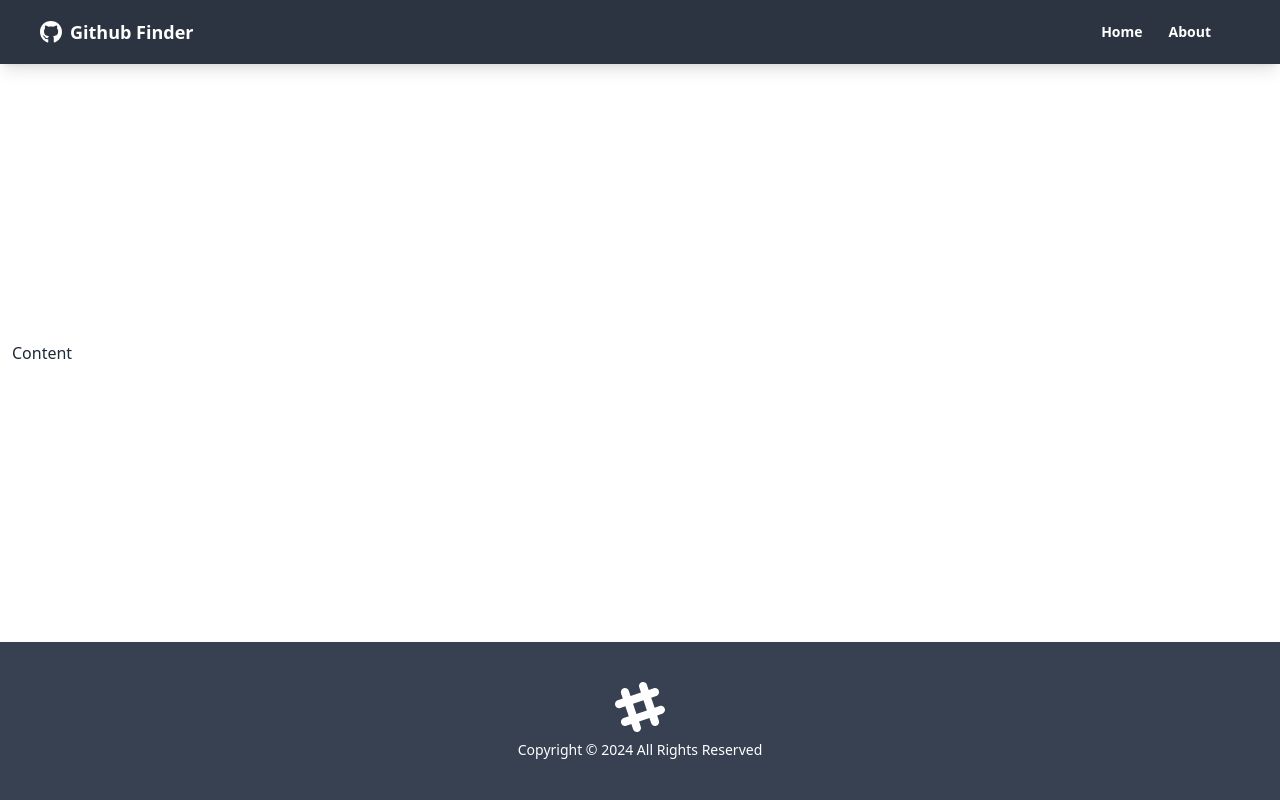
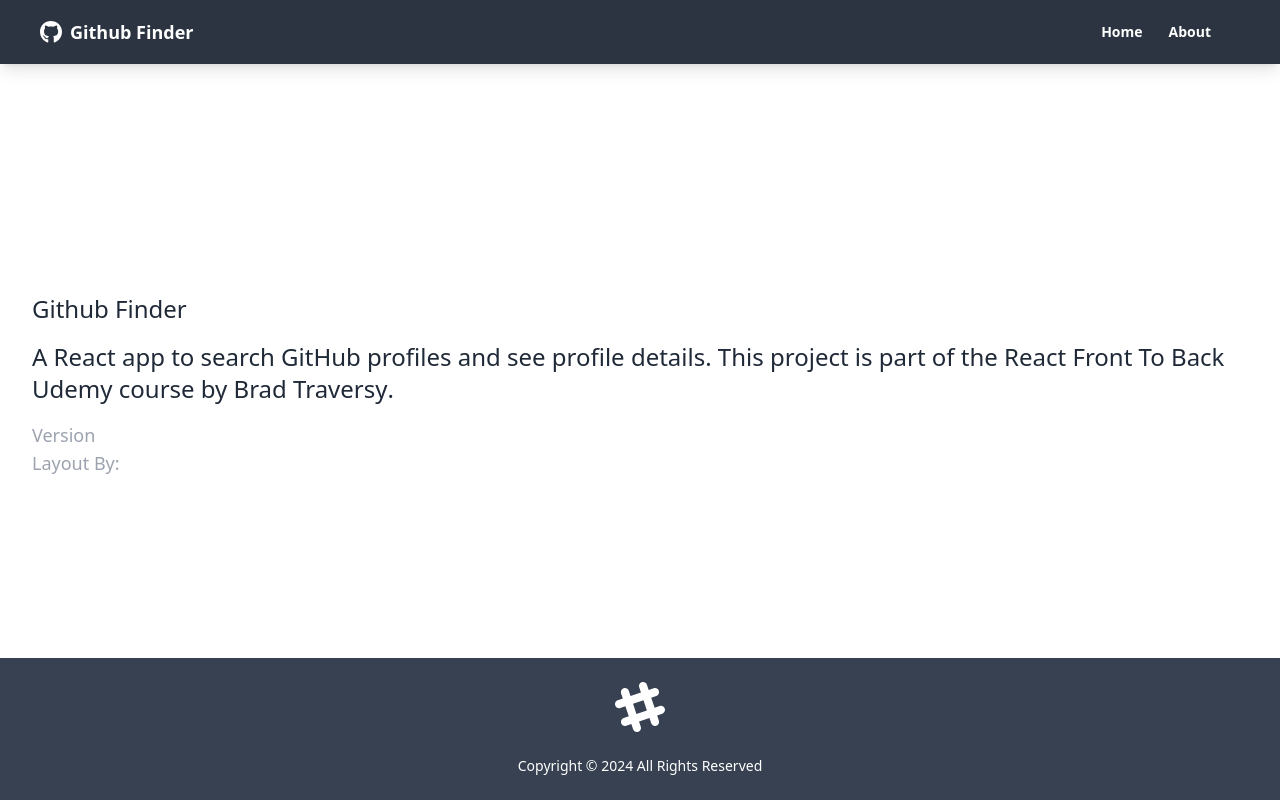
Before and after one commit to dinukah99/github-finder-react-app, a React (Vite) app: page /about in a window 1280 px wide. Built offline with nearby package versions, Linux system fonts and the light colour scheme.

Commit message:
Home,about and not found page templates

```diff
--- a/src/App.jsx
+++ b/src/App.jsx
@@ -1,14 +1,22 @@
-import {BrowserRouter as Router, Route} from 'react-router-dom';
+import {BrowserRouter as Router, Route, Routes} from 'react-router-dom';
 import Navbar from './components/layout/Navbar.jsx';
+import Home from "./pages/Home.jsx";
+import About from "./pages/About.jsx";
+import NotFound from "./pages/NotFound.jsx";
 import Footer from "./components/layout/Footer.jsx";
 
 function App() {
     return (
         <Router>
-            <div className="flex flex-col justify-between h-screen">
+            <div className=" flex flex-col justify-between h-screen">
                 <Navbar/>
-                <main className='container mx-auto px-3 pb-12'>
-                    Content
+                <main className='container'>
+                    <Routes>
+                        <Route path='/' element={<Home/>}/>
+                        <Route path='/about' element={<About/>}/>
+                        <Route path='/notfound' element={<NotFound/>}/>
+                        <Route path='*' element={<NotFound/>}/>
+                    </Routes>
                 </main>
                 <Footer/>
             </div>
--- a/src/components/layout/Footer.jsx
+++ b/src/components/layout/Footer.jsx
@@ -1,7 +1,7 @@
 function Footer(props) {
     const footerYear = new Date().getFullYear()
     return (
-        <footer className="footer p-10 bg-gray-700 text-white footer-center">
+        <footer className="footer p-6 bg-gray-700 text-white footer-center">
             <div>
                 <svg
                     width='50'
@@ -15,7 +15,7 @@
                     <path
                         d='M22.672 15.226l-2.432.811.841 2.515c.33 1.019-.209 2.127-1.23 2.456-1.15.325-2.148-.321-2.463-1.226l-.84-2.518-5.013 1.677.84 2.517c.391 1.203-.434 2.542-1.831 2.542-.88 0-1.601-.564-1.86-1.314l-.842-2.516-2.431.809c-1.135.328-2.145-.317-2.463-1.229-.329-1.018.211-2.127 1.231-2.456l2.432-.809-1.621-4.823-2.432.808c-1.355.384-2.558-.59-2.558-1.839 0-.817.509-1.582 1.327-1.846l2.433-.809-.842-2.515c-.33-1.02.211-2.129 1.232-2.458 1.02-.329 2.13.209 2.461 1.229l.842 2.515 5.011-1.677-.839-2.517c-.403-1.238.484-2.553 1.843-2.553.819 0 1.585.509 1.85 1.326l.841 2.517 2.431-.81c1.02-.33 2.131.211 2.461 1.229.332 1.018-.21 2.126-1.23 2.456l-2.433.809 1.622 4.823 2.433-.809c1.242-.401 2.557.484 2.557 1.838 0 .819-.51 1.583-1.328 1.847m-8.992-6.428l-5.01 1.675 1.619 4.828 5.011-1.674-1.62-4.829z'></path>
                 </svg>
-                <p>Copyright &copy; {footerYear} All Rights Reserved</p>
+                <p className="pt-4">Copyright &copy; {footerYear} All Rights Reserved</p>
             </div>
         </footer>
 
--- /dev/null
+++ b/src/pages/About.jsx
@@ -0,0 +1,35 @@
+import React from 'react';
+
+function About(props) {
+    return (
+        <div>
+            <h1 className="text-2xl mb-4">
+                Github Finder
+            </h1>
+            <p className='mb-4 text-2xl font-light'>
+                A React app to search GitHub profiles and see profile details. This
+                project is part of the
+                <a href='https://www.udemy.com/course/modern-react-front-to-back/'>
+                    {' '}
+                    React Front To Back
+                </a>{' '}
+                Udemy course by
+                <strong>
+                    <a href='https://traversymedia.com'> Brad Traversy</a>
+                </strong>
+                .
+            </p>
+            <p className='text-lg text-gray-400'>
+                Version <span className='text-white'>1.0.0</span>
+            </p>
+            <p className='text-lg text-gray-400'>
+                Layout By:
+                <a className='text-white' href='https://twitter.com/hassibmoddasser'>
+                    &nbsp;Hassib Moddasser
+                </a>
+            </p>
+        </div>
+    );
+}
+
+export default About;
--- /dev/null
+++ b/src/pages/Home.jsx
@@ -0,0 +1,9 @@
+import React from 'react';
+
+function Home(props) {
+    return (
+        <h1 className="text-6xl">Welcome</h1>
+    );
+}
+
+export default Home;
--- /dev/null
+++ b/src/pages/NotFound.jsx
@@ -0,0 +1,26 @@
+import React from 'react';
+import {FaHome} from 'react-icons/fa';
+import {Link} from 'react-router-dom';
+
+function NotFound(props) {
+    return (
+        <div className="hero">
+            <div className="text-center hero-content">
+                <div className="max-w-lg">
+                    <h1 className="text-8xl font-bold mb-8">
+                        Oops!
+                    </h1>
+                    <p className="text-5xl mb-8">
+                        404 - Page not found!
+                    </p>
+                    <Link to="/" className="btn btn-primary btn-lg">
+                        <FaHome className="mr-2"></FaHome>
+                        Back To Home
+                    </Link>
+                </div>
+            </div>
+        </div>
+    );
+}
+
+export default NotFound;
--- a/tailwind.config.js
+++ b/tailwind.config.js
@@ -10,9 +10,6 @@
                 center: true,
                 padding: '2rem', // You can adjust the padding as needed
             },
-            spacing: {
-                '8': '2rem', // You can adjust the spacing as needed
-            },
         },
     },
     plugins: [require('daisyui')],
```
